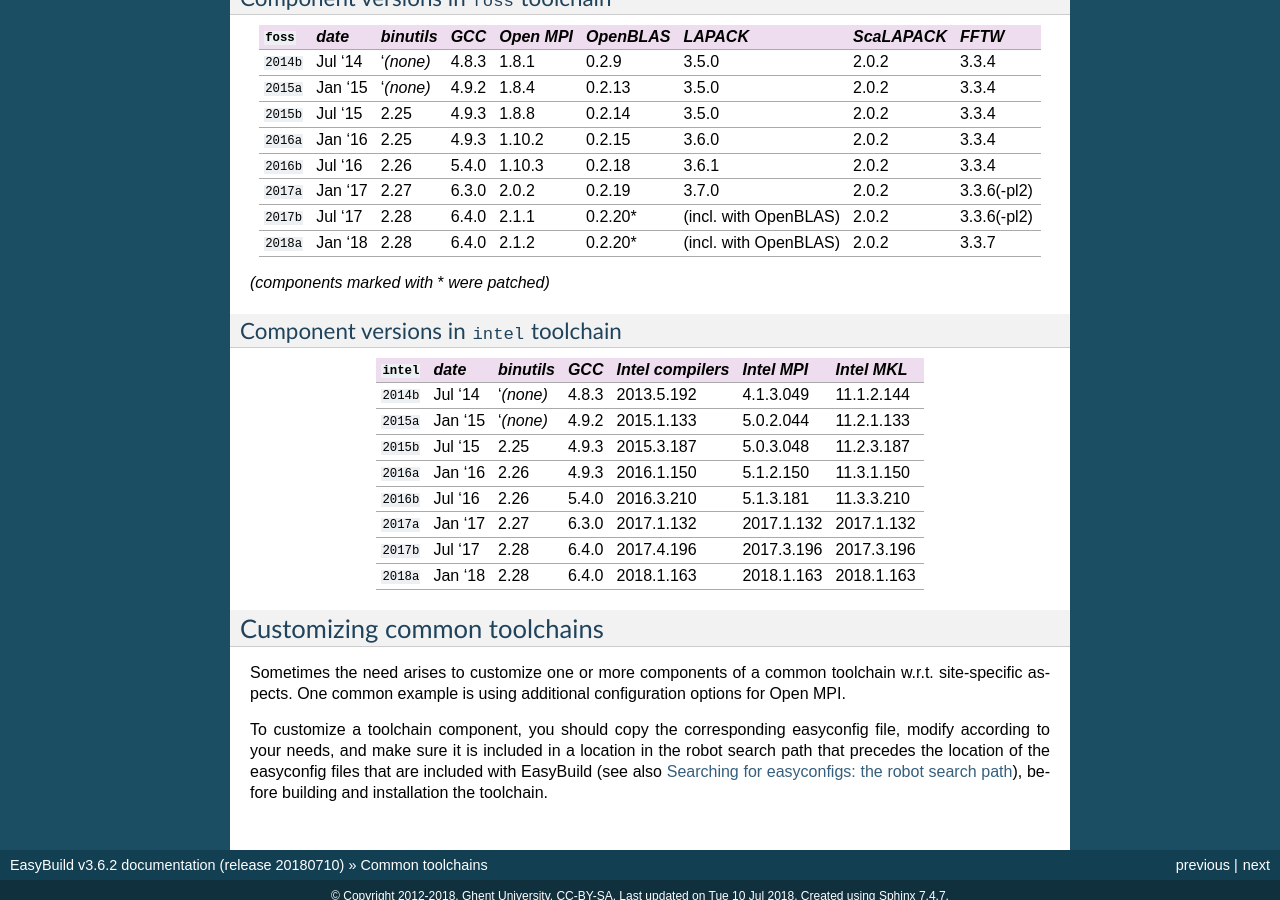
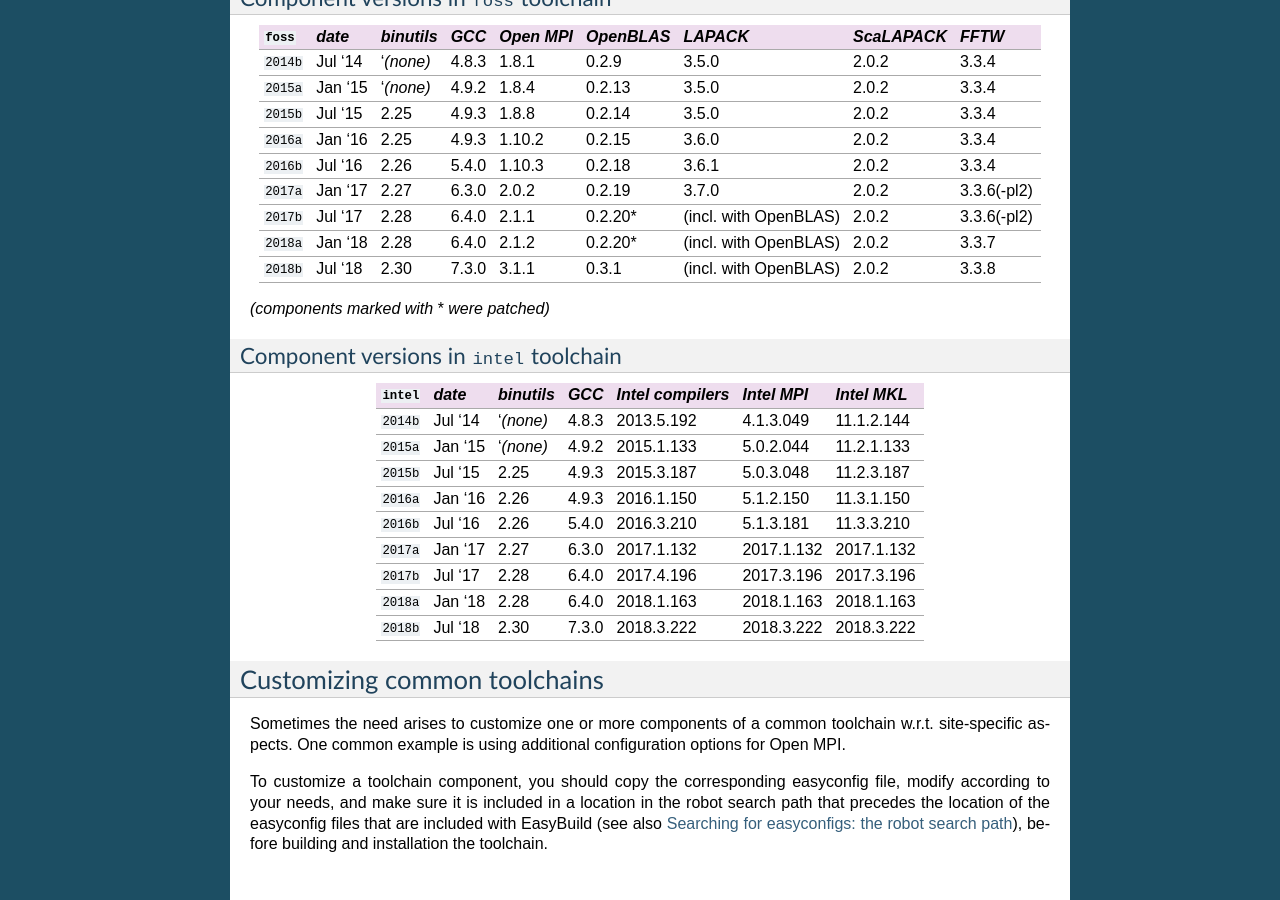
Before and after one commit to easybuilders/easybuild, a Sphinx documentation site: the page built from docs/Common-toolchains.rst, in a window 1280 px wide and 900 px high, scrolled down 2416 px. Built offline with Sphinx 7.4.7, drawn with Linux system fonts in a browser that asks for light colours.

Commit message:
add definitions of 2018b common toolchains

```diff
--- a/docs/Common-toolchains.rst
+++ b/docs/Common-toolchains.rst
@@ -168,6 +168,8 @@
 +----------------+-------------+------------+-----------+------------+------------+-----------------------+--------------+-------------+
 | ``2018a``      | Jan '18     | 2.28       | 6.4.0     | 2.1.2      | 0.2.20*    | (incl. with OpenBLAS) | 2.0.2        | 3.3.7       |
 +----------------+-------------+------------+-----------+------------+------------+-----------------------+--------------+-------------+
+| ``2018b``      | Jul '18     | 2.30       | 7.3.0     | 3.1.1      | 0.3.1      | (incl. with OpenBLAS) | 2.0.2        | 3.3.8       |
++----------------+-------------+------------+-----------+------------+------------+-----------------------+--------------+-------------+
 
 *(components marked with* * *were patched)*
 
@@ -196,6 +198,8 @@
 +----------------+-------------+-------------+-----------+--------------------+-------------+--------------+
 | ``2018a``      | Jan '18     | 2.28        | 6.4.0     | 2018.1.163         | 2018.1.163  | 2018.1.163   |
 +----------------+-------------+-------------+-----------+--------------------+-------------+--------------+
+| ``2018b``      | Jul '18     | 2.30        | 7.3.0     | 2018.3.222         | 2018.3.222  | 2018.3.222   |
++----------------+-------------+-------------+-----------+--------------------+-------------+--------------+
 
 
 .. _common_toolchains_customizing:
```
